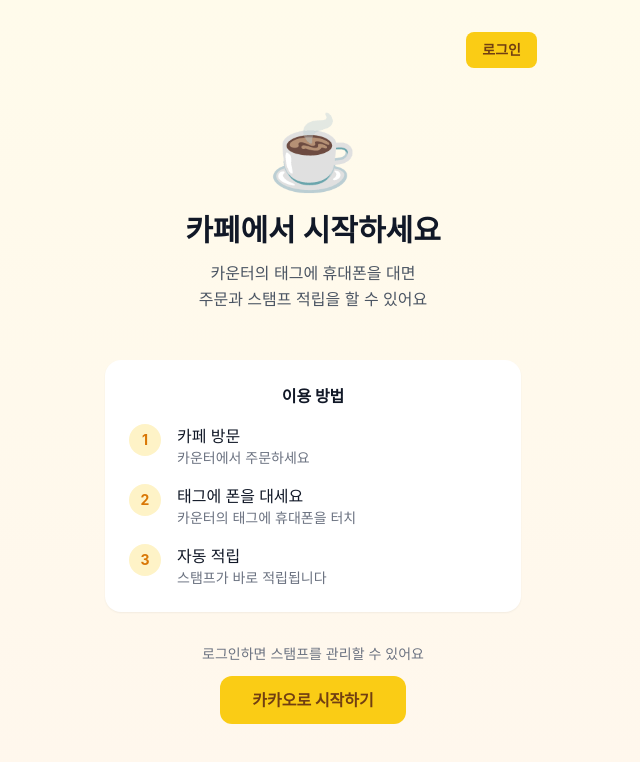
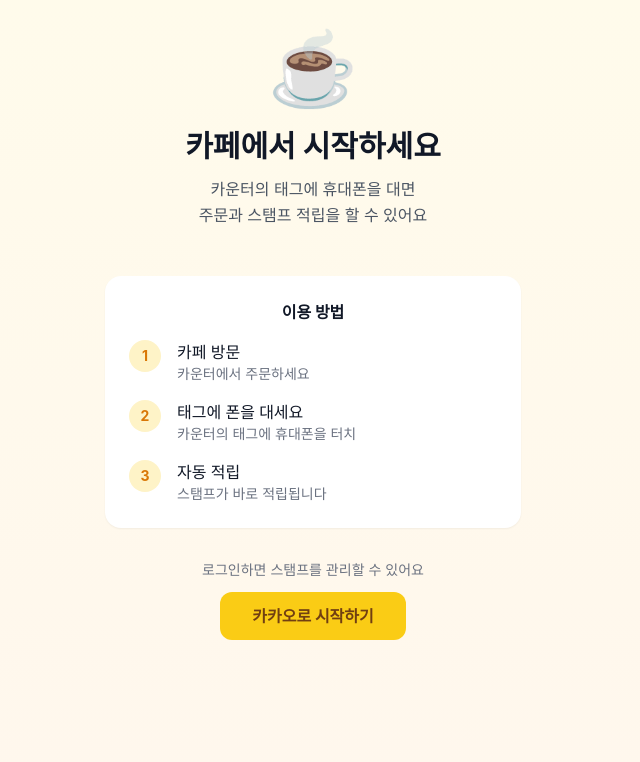
Before and after one commit to taeskim-42/local-cafe-app, a Next.js app: page / in a window 1280 px wide. Shown: the top 762 px of the page, without its empty margins (327-967 px from the left). Built offline with nearby package versions, Linux system fonts and the light colour scheme.

Commit message:
Remove duplicate login button from header

```diff
--- a/app/page.tsx
+++ b/app/page.tsx
@@ -65,28 +65,19 @@ export default function HomePage() {
 
   return (
     <div className="min-h-screen bg-gradient-to-b from-amber-50 to-orange-50">
-      {/* 헤더 */}
-      <header className="pt-8 pb-4 px-4">
-        <div className="max-w-md mx-auto flex items-center justify-between">
-          <div />
-          {user ? (
+      {/* 헤더 - 로그인 시에만 로그아웃 버튼 표시 */}
+      {user && (
+        <header className="pt-8 pb-4 px-4">
+          <div className="max-w-md mx-auto flex justify-end">
             <button
               onClick={handleLogout}
               className="text-sm text-gray-500 hover:text-gray-700"
             >
               로그아웃
             </button>
-          ) : (
-            <button
-              onClick={handleLogin}
-              disabled={isLoggingIn}
-              className="px-4 py-2 bg-yellow-400 text-yellow-900 text-sm font-bold rounded-lg hover:bg-yellow-500 disabled:opacity-50"
-            >
-              {isLoggingIn ? '로그인 중...' : '로그인'}
-            </button>
-          )}
-        </div>
-      </header>
+          </div>
+        </header>
+      )}
 
       <main className="max-w-md mx-auto px-4 py-8">
         {/* 메인 안내 */}
```
